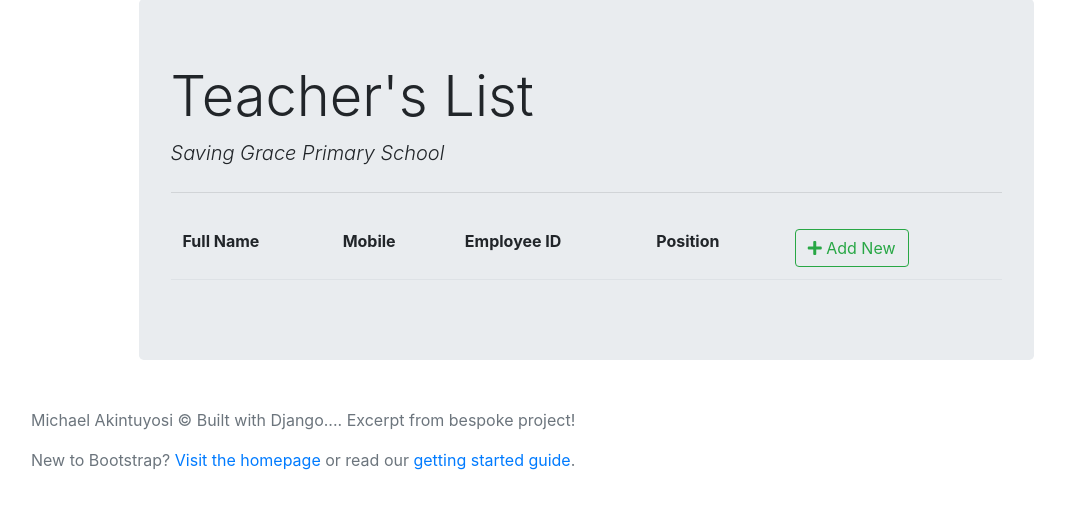
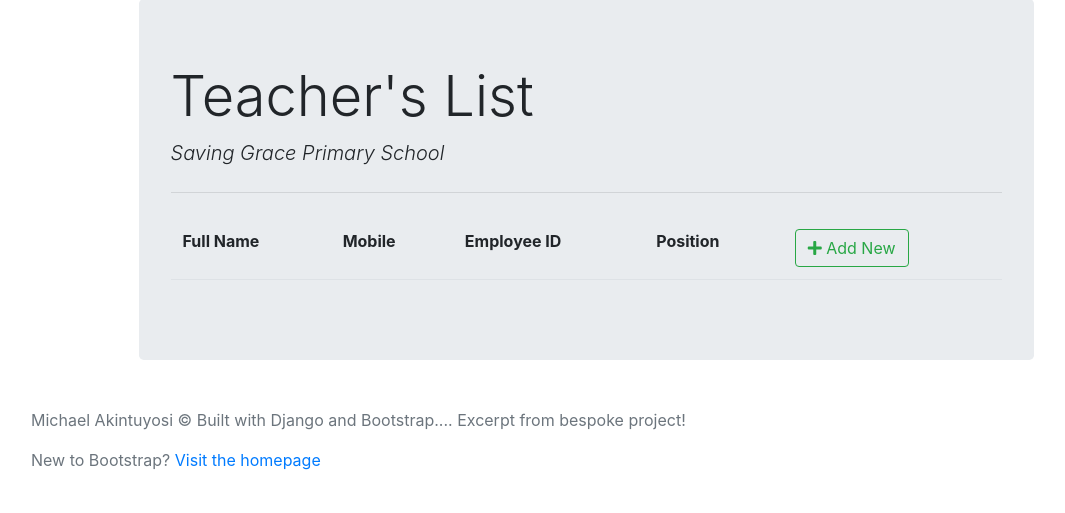
Before and after one commit to mikeypy/savingGrace_school, a Django app: page /employee-list/ in a window 1280 px wide. Shown: the part 105-618 px from the top of the page, without its empty margins (54-1119 px from the left). Run offline with Django 3.2, Linux system fonts and the light colour scheme; data that the repository does not hold is empty; some libraries are stand-ins or nearby versions.

Commit message:
made minor changes

```diff
--- a/employee_register/templates/base.html
+++ b/employee_register/templates/base.html
@@ -28,8 +28,8 @@
       <div class="container">
         <p class="float-right">
         </p>
-        <p>Michael Akintuyosi &copy; Built with Django.... Excerpt from bespoke project!</p>
-        <p>New to Bootstrap? <a href="https://getbootstrap.com/">Visit the homepage</a> or read our <a href="/docs/4.4/getting-started/introduction/">getting started guide</a>.</p>
+        <p>Michael Akintuyosi &copy; Built with Django and Bootstrap.... Excerpt from bespoke project!</p>
+        <p>New to Bootstrap? <a href="https://getbootstrap.com/">Visit the homepage</a> </p>
       </div>
     </footer>
 
```
